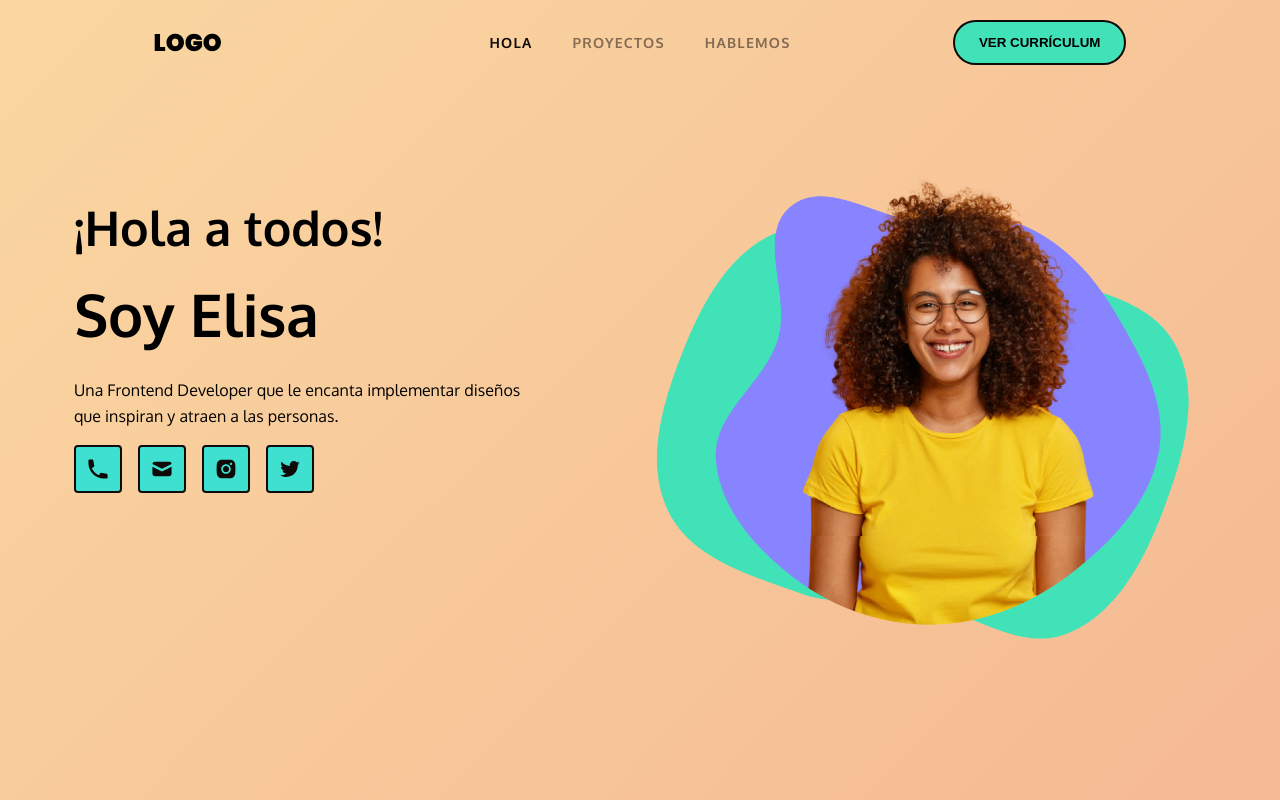
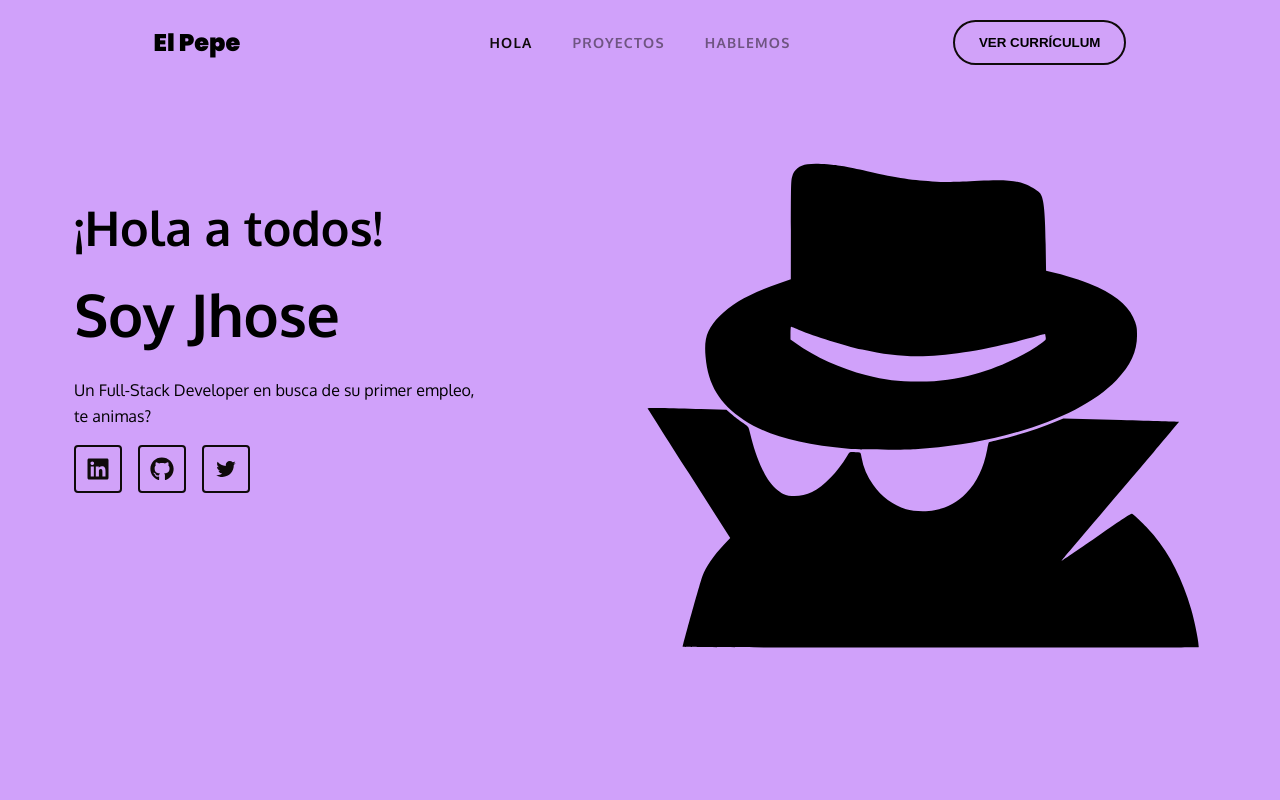
Before and after one commit to jhosmar26/portfolio, a React (Create React App) app: page / in a window 1280 px wide. Shown: the top 800 px of the page. Built offline with nearby package versions, Linux system fonts and the light colour scheme.

Commit message:
Replacing elisa-react project with personal info

```diff
--- a/src/App.js
+++ b/src/App.js
@@ -61,13 +61,13 @@ function App() {
       <Form/>
       <footer className={style.footer}>
         <div
-          className={style.logo}
+          className={`${style.logo} logo`}
         >
-          LOGO
+          El Pepe
         </div>
         <p className={`body1 ${style.footerText}`}>
           <span>
-            Hecho con <FaHeart style={{marginBottom:-2}}/> de Elisa.
+            Hecho con <FaHeart style={{marginBottom:-2}}/> de Jhose.
           </span>
           Copyright 2021 - Todos los derechos reservados.
         </p>
--- a/src/UI/Button/Button.js
+++ b/src/UI/Button/Button.js
@@ -4,7 +4,7 @@ export const Button = ({children, type, onClick, id}) => {
     <button
       type="button"
       id={id}
-      className={style[type]}
+      className={`${style[type]} ${style.btn}`}
       onClick={onClick}
     >
       {children}
--- a/src/UI/Button/Button.module.css
+++ b/src/UI/Button/Button.module.css
@@ -1,5 +1,5 @@
 .primary{
-  background-color: #42E2B8;
+  background-color: var(--color-secundary);
   border: 2px solid #0F0A0A;
   padding: 13px 24px;
   border-radius: 90px;
@@ -21,3 +21,12 @@
   align-items: center;
   gap: 8px;
 }
+
+.btn{
+  transition: .2s;
+}
+
+.btn:hover{
+  color: white;
+  border-color: white;
+}
--- a/src/UI/Social/Social.js
+++ b/src/UI/Social/Social.js
@@ -1,14 +1,13 @@
 import style from "./Social.module.css"
-import { HiPhone, HiMail } from "react-icons/hi";
-import { AiFillInstagram, AiOutlineTwitter } from "react-icons/ai";
+import { AiOutlineTwitter } from "react-icons/ai";
+import { FaLinkedin, FaGithub } from "react-icons/fa";
 
 export const Social = () => {
   return (
     <div className={style.social}>
-      <a href="https://twitter.com/jhose14384505" target="_blank" rel="noreferrer"><HiPhone color="#0F0A0A" size="24"/></a>
-      <a href="https://twitter.com/jhose14384505" target="_blank" rel="noreferrer"><HiMail color="#0F0A0A" size="24"/></a>
-      <a href="https://twitter.com/jhose14384505" target="_blank" rel="noreferrer"><AiFillInstagram color="#0F0A0A" size="24"/></a>
-      <a href="https://twitter.com/jhose14384505" target="_blank" rel="noreferrer"><AiOutlineTwitter color="#0F0A0A" size="24"/></a>
+      <a href="https://twitter.com/jhose14384505" target="_blank" rel="noreferrer" className={style.prueba}><FaLinkedin color="#0F0A0A" size="24"/></a>
+      <a href="https://github.com/jhosmar26" target="_blank" rel="noreferrer" className={style.prueba}><FaGithub color="#0F0A0A" size="24"/></a>
+      <a href="https://www.linkedin.com/in/jhose-portillo/" target="_blank" rel="noreferrer" className={style.prueba}><AiOutlineTwitter color="#0F0A0A" size="24"/></a>
     </div>
   )
 }
--- a/src/UI/Social/Social.module.css
+++ b/src/UI/Social/Social.module.css
@@ -6,10 +6,20 @@
 .social a{
   width: 44px;
   height: 44px;
-  background-color: turquoise;
+  background-color: var(--color-secundary);
   border: 2px solid #0F0A0A;
   display: flex;
   justify-content: center;
   align-items: center;
   border-radius: 4px;
 }
+
+.prueba:hover svg{
+  color: white !important;
+  transition: .2s;
+}
+
+.prueba:hover{
+  border-color: white;
+  transition: .2s;
+}
--- a/src/components/Header/Header.js
+++ b/src/components/Header/Header.js
@@ -32,7 +32,7 @@ export const Header = () => {
       <div
         className={`${style.left} logo`}
         >
-        LOGO
+        El Pepe
       </div>
       <Navbar />
       <div className={style.right}>
--- a/src/index.css
+++ b/src/index.css
@@ -7,7 +7,8 @@ html{
 
 body {
   margin: 0;
-  background: linear-gradient(135deg, #FAD7A1 0%, #E96D71 100%);
+  background: rgb(208,161,250);
+  background: linear-gradient(151deg, rgba(208,161,250,1) 42%, rgba(187,187,187,1) 100%);
 }
 
 .App{
--- a/src/sections/Comment/Comment.js
+++ b/src/sections/Comment/Comment.js
@@ -5,7 +5,7 @@ import arrow from "./../../stylesheet/arrow-down.png"
 export const Comment = () => {
   return (
     <section className={style.Comment}>
-      <p className={`comment-text ${style.commentText}`}>A lo largo de mi carrera como Frontend, he tenido el privilegio de trabajar en proyectos retadores e increíbles</p>
+      <p className={`comment-text ${style.commentText}`}>A lo largo de mi carrera como Desarrollador, he tenido el privilegio de trabajar en proyectos retadores e increíbles</p>
       <p className="headline5">Aquí hay algunos que me gustaría compartir.</p>
       <img className={style.arrow} src={arrow} alt="arrow_icon" />
     </section>
--- a/src/sections/Form/Form.module.css
+++ b/src/sections/Form/Form.module.css
@@ -30,13 +30,19 @@
 }
 
 .submit{
-  background-color: #42E2B8;
+  background-color: var(--color-secundary);
   border: 2px solid #0F0A0A;
   padding: 13px 24px;
   border-radius: 90px;
   box-sizing: border-box;
   text-transform: uppercase;
   gap: 8px;
+  transition: .2s;
+}
+
+.submit:hover{
+  color: white;
+  border-color: white;
 }
 
 .thanksMessage{
--- a/src/sections/Hero/Hero.js
+++ b/src/sections/Hero/Hero.js
@@ -1,18 +1,18 @@
 import { Social } from "../../UI/Social/Social"
 import style from "./Hero.module.css"
-import elisa from "./../../stylesheet/person.png"
+import incognito from "./../../stylesheet/incognito.svg"
 
 export const Hero = () => {
   return (
     <section id="hola" className={style.hero}>
       <div className={style.left}>
         <p className={`${style.textHero} headline3`}>¡Hola a todos!</p>
-        <p className={`${style.textHero} headline2`}>Soy Elisa</p>
-        <p className="body1">Una Frontend Developer que le encanta implementar diseños que inspiran y atraen a las personas.</p>
+        <p className={`${style.textHero} headline2`}>Soy Jhose</p>
+        <p className="body1">Un Full-Stack Developer en busca de su primer empleo,<br/> te animas?</p>
         <Social/>
       </div>
       <div className={style.right}>
-        <img src={elisa} alt="elisa" className={style.elisa}/>
+        <img src={incognito} alt="incognito" className={style.elisa}/>
       </div>
     </section>
   )
--- a/src/stylesheet/colors.css
+++ b/src/stylesheet/colors.css
@@ -1,5 +1,5 @@
 :root{
-  --color-secundary: #42E2B8;
+  --color-secundary: #d1a2f9;
   --button-secundary: transparent;
   --black: #0F0A0A;
 }
```
Also changed, not shown: src/stylesheet/incognito.png (added), src/stylesheet/incognito.svg (added).
